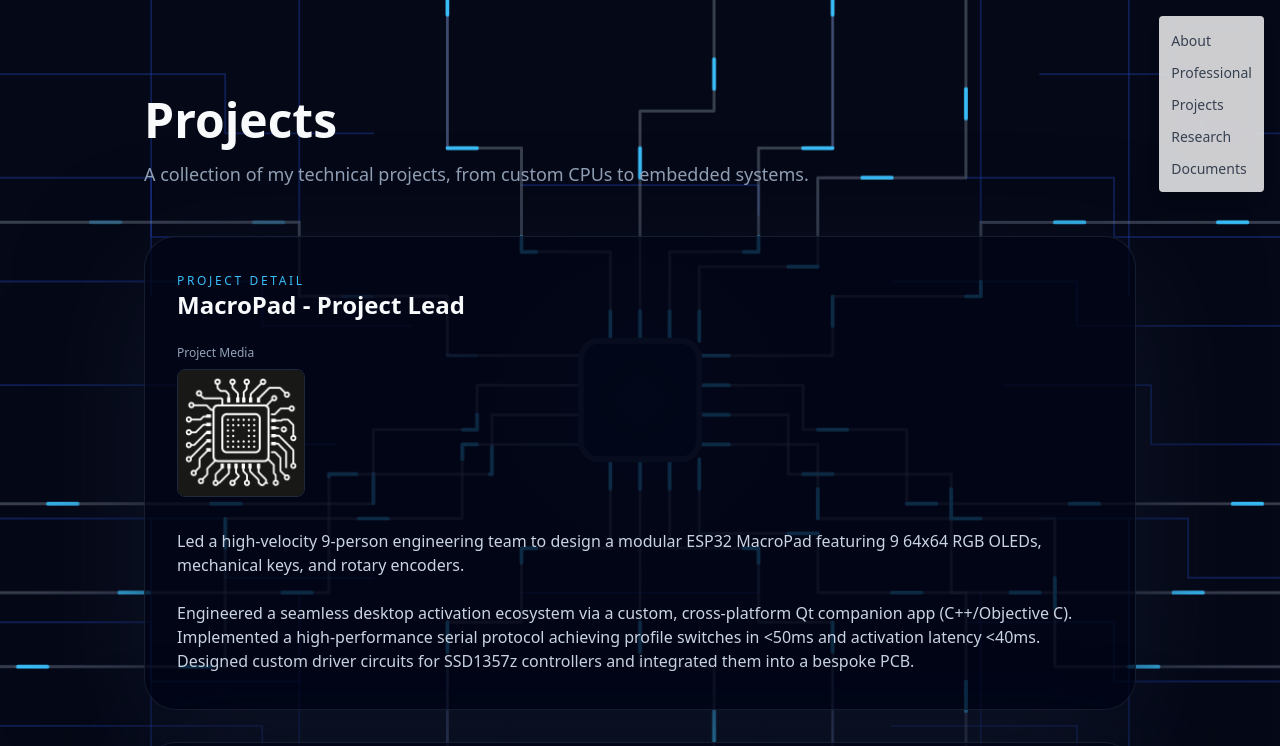
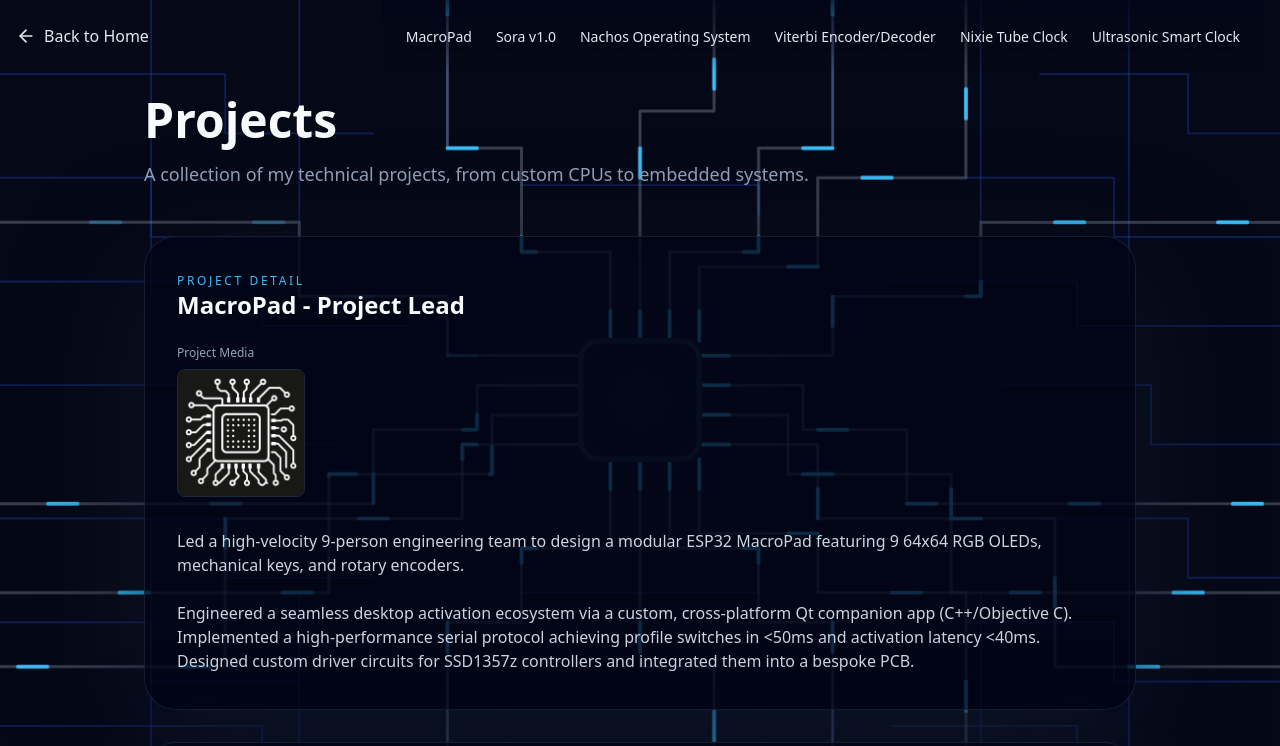
Before and after one commit to a-vidhawan/portfolio, a React (Vite) app: page /projects in a window 1280 px wide. Shown: the top 746 px of the page. Built offline with nearby package versions, Linux system fonts and the light colour scheme.

Commit message:
feat: dynamic navbar with context-aware links

```diff
--- a/src/components/Navbar.jsx
+++ b/src/components/Navbar.jsx
@@ -1,35 +1,142 @@
-import React from 'react';
+import React, { useState, useEffect } from 'react';
+import { useLocation, useNavigate } from 'react-router-dom';
+import { ArrowLeft } from 'lucide-react';
+import { experienceList } from './Professional';
+import { projectsList } from './Projects';
+import { researchItems } from './Research';
 
 /**
- * A simple vertical navigation bar anchored to the top right of the
- * viewport.  Each link corresponds to an element on the page.  The
- * nav uses a translucent background so that it remains legible even
- * when placed over the PCB animation.  Feel free to customise the
- * styling or add active-state tracking via hooks if desired.
+ * A dynamic navigation bar that changes based on scroll position and current page.
+ * - Top of page: Transparent background, blends in.
+ * - Scrolled: Floating pill style with blur.
+ * - Context-aware: Shows relevant links for Professional, Projects, and Research pages.
  */
 function Navbar() {
-  const links = [
+  const location = useLocation();
+  const navigate = useNavigate();
+  const [scrolled, setScrolled] = useState(false);
+
+  // Handle scroll for dynamic styling
+  useEffect(() => {
+    const handleScroll = () => {
+      setScrolled(window.scrollY > 50);
+    };
+
+    window.addEventListener('scroll', handleScroll);
+    return () => window.removeEventListener('scroll', handleScroll);
+  }, []);
+
+  // Determine links based on current path
+  const getLinks = () => {
+    const path = location.pathname;
+
+    if (path === '/experience') {
+      return experienceList.map(item => ({
+        id: item.id,
+        label: item.title.split(' - ')[0] // Shorten title for navbar
+      }));
+    }
+
+    if (path === '/projects') {
+      return projectsList.map(item => ({
+        id: item.id,
+        label: item.title.split(' - ')[0]
+      }));
+    }
+
+    if (path === '/research') {
+      return researchItems.map(item => ({
+        id: item.id,
+        label: item.title
+      }));
+    }
+
+    // Default home links
+    return [
       { id: 'about', label: 'About' },
       { id: 'professional', label: 'Professional' },
       { id: 'projects', label: 'Projects' },
       { id: 'research', label: 'Research' },
       { id: 'documents', label: 'Documents' },
     ];
+  };
+
+  const links = getLinks();
+  const isHome = location.pathname === '/';
+
+  // Dynamic classes
+  const navClasses = scrolled
+    ? "fixed top-4 right-4 z-50 transition-all duration-300"
+    : "fixed top-0 left-0 w-full z-50 transition-all duration-300 bg-transparent";
+
+  const ulClasses = scrolled
+    ? "flex flex-col gap-2 p-3 bg-white/80 backdrop-blur-md rounded shadow-lg items-end"
+    : "flex flex-row gap-6 p-6 justify-end items-center bg-gradient-to-b from-slate-950/80 to-transparent";
+
+  const linkClasses = scrolled
+    ? "text-sm font-medium text-gray-700 hover:text-blue-600 transition-colors text-right"
+    : "text-sm font-medium text-slate-200 hover:text-sky-400 transition-colors shadow-black drop-shadow-md";
 
   return (
-    <nav className="fixed top-4 right-4 z-50">
-      <ul className="flex flex-col gap-2 p-3 bg-white/80 backdrop-blur-md rounded shadow-lg">
+    <nav className={navClasses}>
+      <div className={scrolled ? "" : "max-w-7xl mx-auto w-full flex justify-between items-center px-4"}>
+        {/* Back Button for non-home pages */}
+        {!isHome && (
+          <button
+            onClick={() => navigate('/')}
+            className={`${scrolled ? "hidden" : "flex items-center gap-2 text-slate-200 hover:text-sky-400 transition-colors"}`}
+          >
+            <ArrowLeft className="w-5 h-5" />
+            <span className="font-medium">Back to Home</span>
+          </button>
+        )}
+
+        {/* Spacer for when back button is hidden or on home page to keep alignment if needed */}
+        {/* But since we use justify-end in ulClasses for non-scrolled, we might not need it if we structure correctly.
+            Let's keep it simple. If scrolled, the nav is just the floating pill on the right.
+            If not scrolled, it's a full width bar.
+        */}
+
+        <ul className={ulClasses}>
+          {/* If scrolled and not home, show a mini back button in the list?
+               Or maybe keep the back button separate?
+               User asked for "a button on the top left oft he screen to go backl too".
+               So the back button logic above handles the top-left requirement when at top.
+               When scrolled, the user said "collapses into what it is now".
+               "What it is now" is just the list.
+               So maybe we add a "Home" link to the list when scrolled on non-home pages?
+           */}
+          {!isHome && scrolled && (
+            <li>
+              <button
+                onClick={() => navigate('/')}
+                className={linkClasses}
+              >
+                ← Home
+              </button>
+            </li>
+          )}
+
           {links.map(({ id, label }) => (
             <li key={id}>
               <a
                 href={`#${id}`}
-              className="text-sm font-medium text-gray-700 hover:text-blue-600 transition-colors"
+                className={linkClasses}
+                onClick={(e) => {
+                  // Smooth scroll handling
+                  e.preventDefault();
+                  const element = document.getElementById(id);
+                  if (element) {
+                    element.scrollIntoView({ behavior: 'smooth' });
+                  }
+                }}
               >
                 {label}
               </a>
             </li>
           ))}
         </ul>
+      </div>
     </nav>
   );
 }
--- a/src/pages/ExperiencePage.jsx
+++ b/src/pages/ExperiencePage.jsx
@@ -19,6 +19,7 @@
           return (
             <div
               key={item.id}
+              id={item.id}
               className="relative rounded-[32px] border border-slate-800/70 bg-slate-950/80 px-6 py-8 md:px-8 md:py-9 shadow-[0_40px_120px_rgba(15,23,42,0.8)] overflow-hidden"
             >
               <div className="flex items-start justify-between mb-6">
--- a/src/pages/ProjectsPage.jsx
+++ b/src/pages/ProjectsPage.jsx
@@ -19,6 +19,7 @@
           return (
             <div
               key={item.id}
+              id={item.id}
               className="relative rounded-[32px] border border-slate-800/70 bg-slate-950/80 px-6 py-8 md:px-8 md:py-9 shadow-[0_40px_120px_rgba(15,23,42,0.8)] overflow-hidden"
             >
               <div className="flex items-center justify-between mb-6">
--- a/src/pages/ResearchPage.jsx
+++ b/src/pages/ResearchPage.jsx
@@ -19,6 +19,7 @@
           return (
             <div
               key={item.id}
+              id={item.id}
               className="relative rounded-[32px] border border-slate-800/70 bg-slate-950/80 px-6 py-8 md:px-8 md:py-9 shadow-[0_40px_120px_rgba(15,23,42,0.8)] overflow-hidden"
             >
               <div className="flex items-center justify-between mb-6">
```
Lines whose indentation alone changed are shown as unchanged.
